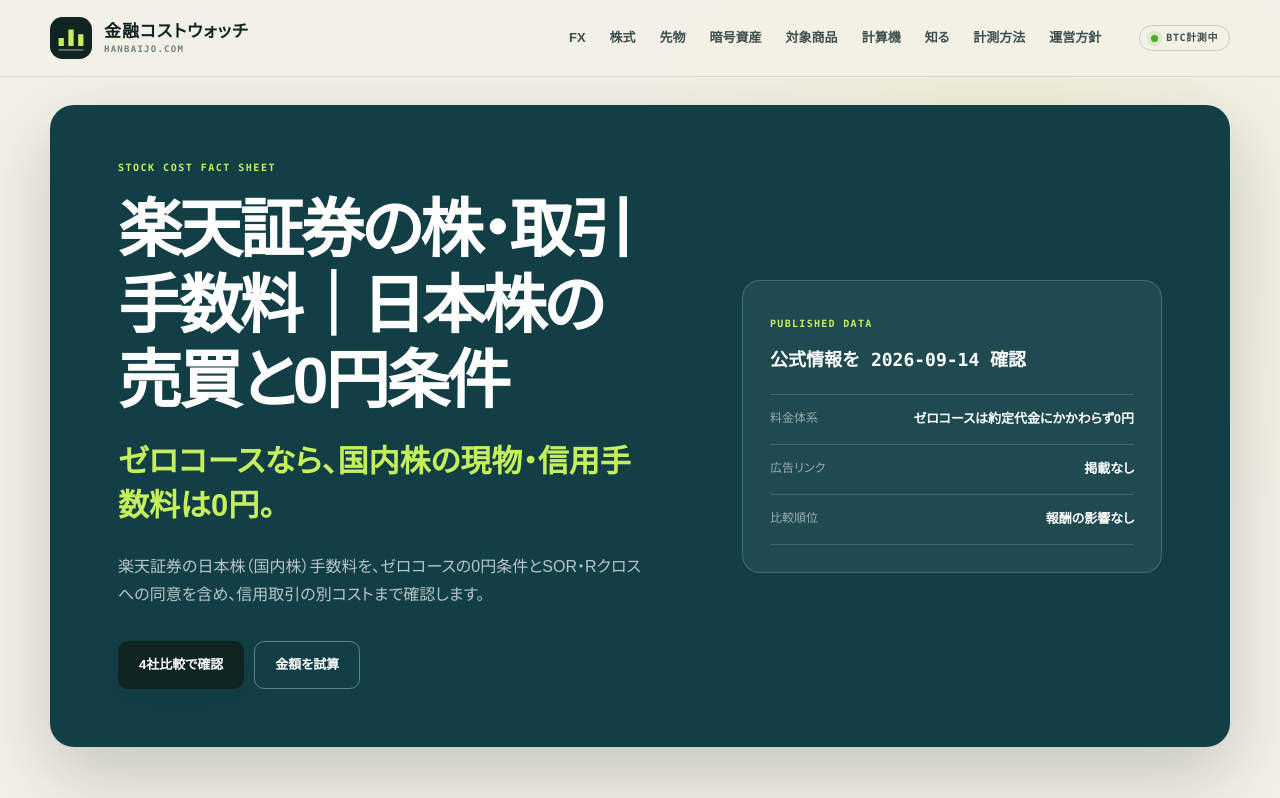
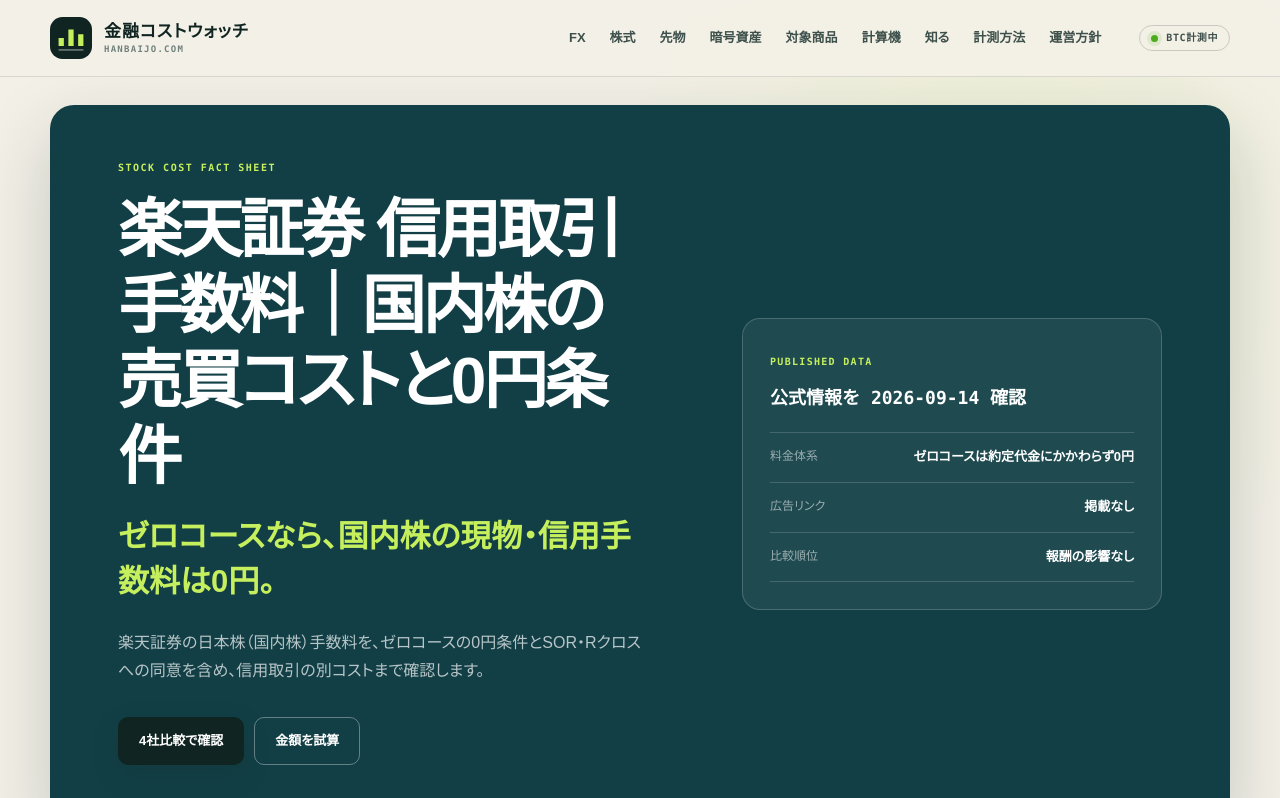
Before and after one commit to mrok18/hanbaijo, a Next.js app: page /stocks/rakuten in a window 1280 px wide. Shown: the top 798 px of the page. Built offline with nearby package versions, Linux system fonts and the light colour scheme.

Commit message:
seo: align rakuten margin fee intent

```diff
--- a/app/stocks/rakuten/page.tsx
+++ b/app/stocks/rakuten/page.tsx
@@ -2,16 +2,16 @@ import StockProviderFactSheet from '@/components/StockProviderFactSheet';
 import { STOCK_PROVIDERS } from '@/lib/stock-providers';
 
 export const metadata = {
-  title: '楽天証券の株・取引手数料｜日本株の売買とFX',
-  description: '楽天証券の株・取引手数料を、日本株（国内株式）の現物・信用、ゼロコース0円条件、SOR・Rクロスの同意、金利・貸株料など別コストに分けて確認します。FXの取引手数料・スプレッド・スワップは専用記事へ案内します。',
+  title: '楽天証券 信用取引 手数料｜国内株の売買コストと確認ポイント',
+  description: '楽天証券の信用取引手数料を、国内株式の現物手数料、0円条件、信用取引の金利・貸株料などに分けて確認します。注文前に公式条件と実際の取引コストを確認できます。',
   alternates: { canonical: '/stocks/rakuten' },
 };
 
 export default function Page() {
   return <StockProviderFactSheet
     provider={STOCK_PROVIDERS.rakuten}
-    heading="楽天証券の株・取引手数料｜日本株の売買と0円条件"
-    keyNumbersHeading="楽天証券の株・取引手数料と別コスト"
+    heading="楽天証券 信用取引 手数料｜国内株の売買コストと0円条件"
+    keyNumbersHeading="楽天証券の信用取引手数料と別コスト"
     relatedArticles={[
     {
       href: '/articles/rakuten-securities-domestic-stock-fees',
```
